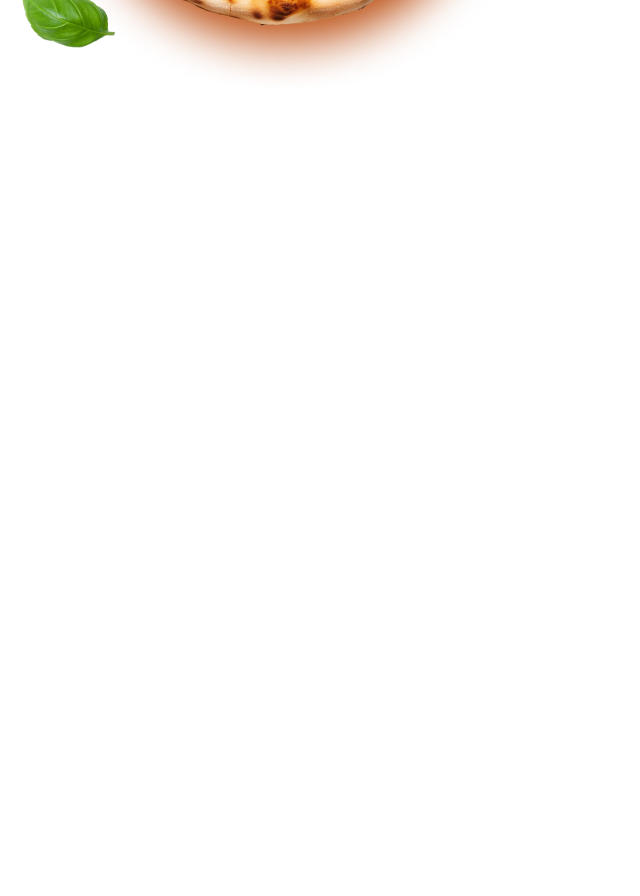
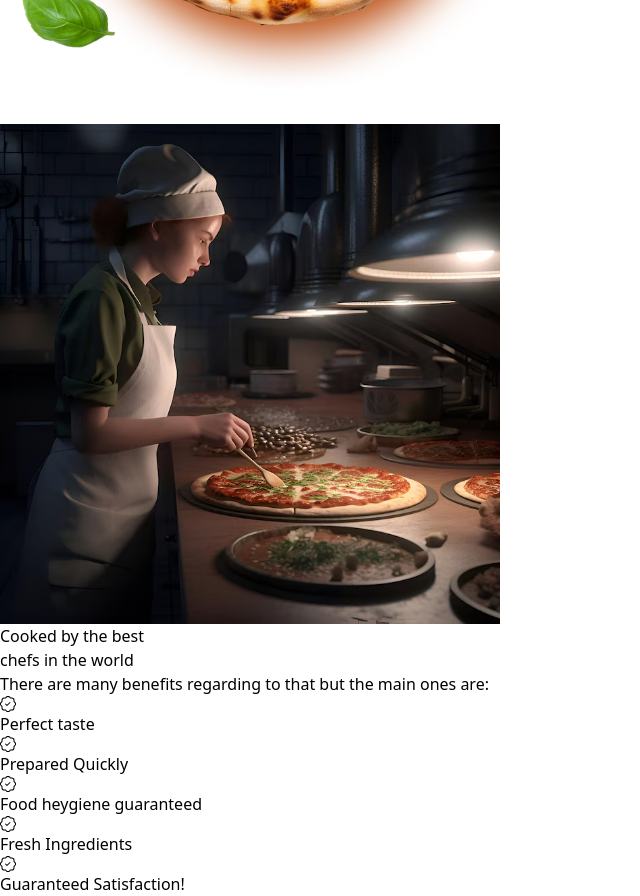
Before and after one commit to moidalam05/Pizza-App-Frontend, a React (Vite) app: page / in a window 1280 px wide. Shown: the part 580-1476 px from the top of the page, without its empty margins (0-640 px from the left). Before the commit the page ends 800 px from the top, so only its background shows below. Built offline with nearby package versions, Linux system fonts and the light colour scheme.

Commit message:
Add services section to Home component with cooking benefits

```diff
--- a/src/Pages/Home.jsx
+++ b/src/Pages/Home.jsx
@@ -1,6 +1,8 @@
 import React from "react";
 import { FaArrowRightLong } from "react-icons/fa6";
+import { BsPatchCheck } from "react-icons/bs";
 import pizzaImage from "../assets/Images/pizza2.png";
+import cookImage from "../assets/Images/cooking1.png";
 
 const Home = () => {
 	return (
@@ -31,9 +33,83 @@ const Home = () => {
 					</button>
 				</div>
 
-                <div>
-                    <img src={pizzaImage} alt="pizza" width={550} height={550} />
-                </div>
+				<div>
+					<img
+						src={pizzaImage}
+						alt="pizza"
+						width={550}
+						height={550}
+					/>
+				</div>
+			</section>
+
+			{/* Services section */}
+			<section className="py-4 mt-6 bg-gradient-to-r from-orange-400 to-amber-50">
+				<div className="container flex flex-col md:flex-row">
+					<div className="flex flex-col items-center justify-center rounded-lg lg:w-1/2">
+						<img
+							src={cookImage}
+							alt="cooking"
+							width={500}
+							className="rounded-lg"
+						/>
+					</div>
+
+					<div className="flex flex-col flex-wrap text-center lg:py-6 lg:w-1/2 lg:pl-12 lg:text-left">
+						<div className="flex flex-col items-center lg:items-start">
+							<div>
+								<h2 className="mb-2 text-5xl font-extrabold text-transparent bg-gradient-to-r from-orange-600 to-orange-300 bg-clip-text">
+									Cooked by the best <br /> chefs in the world
+								</h2>
+								<p className="text-base leading-relaxed text-[#687280]">
+									There are many benefits regarding to that
+									but the main ones are:
+								</p>
+							</div>
+						</div>
+
+						<div className="w-full p-1">
+							<div className="flex items-center h-full p-2 text-2xl rounded">
+								<BsPatchCheck className="text-[#F38339] w-10 h-10 mr-4" />
+								<span className="font-bold title-font">
+									Perfect taste
+								</span>
+							</div>
+						</div>
+						<div className="w-full p-1">
+							<div className="flex items-center h-full p-2 text-2xl rounded">
+								<BsPatchCheck className="text-[#F38339] w-10 h-10 mr-4" />
+								<span className="font-bold title-font">
+									Prepared Quickly
+								</span>
+							</div>
+						</div>
+						<div className="w-full p-1">
+							<div className="flex items-center h-full p-2 text-2xl rounded">
+								<BsPatchCheck className="text-[#F38339] w-10 h-10 mr-4" />
+								<span className="font-bold title-font">
+									Food heygiene guaranteed
+								</span>
+							</div>
+						</div>
+						<div className="w-full p-1">
+							<div className="flex items-center h-full p-2 text-2xl rounded">
+								<BsPatchCheck className="text-[#F38339] w-10 h-10 mr-4" />
+								<span className="font-bold title-font">
+									Fresh Ingredients
+								</span>
+							</div>
+						</div>
+						<div className="w-full p-1">
+							<div className="flex items-center h-full p-2 text-2xl rounded">
+								<BsPatchCheck className="text-[#F38339] w-10 h-10 mr-4" />
+								<span className="font-bold title-font">
+									Guaranteed Satisfaction!
+								</span>
+							</div>
+						</div>
+					</div>
+				</div>
 			</section>
 		</div>
 	);
```
